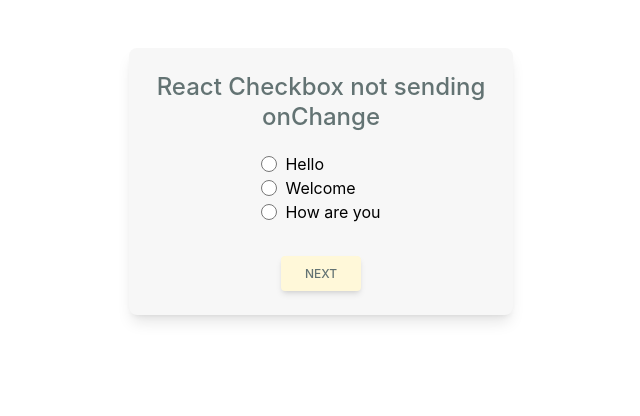
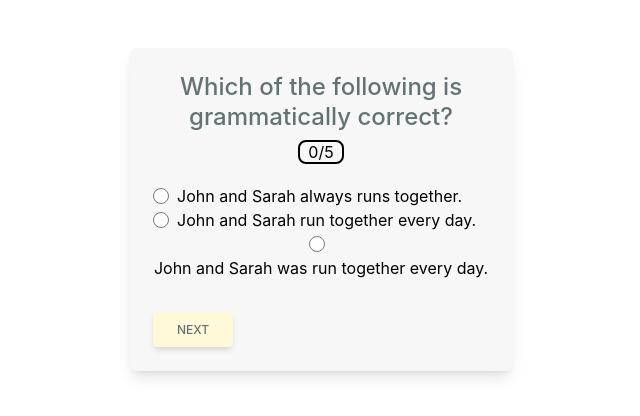
Before and after one commit to Gulnazmd/quiz, a Next.js app in the folder myquiz/: page /quiz in a window 1280 px wide. Shown: the top 416 px of the page, without its empty margins (319-959 px from the left). Built offline with nearby package versions, Linux system fonts and the light colour scheme.

Commit message:
test, checking the right answer.

```diff
--- a/myquiz/components/card.js
+++ b/myquiz/components/card.js
@@ -5,7 +5,6 @@
                 <div>
                   {props.children}
                 </div>
-                <button type="button" className=" inline-block mt-8 px-6 py-2.5 bg-lightgreen text-grey font-medium text-xs leading-tight uppercase rounded shadow-md hover:bg-darkgreen hover:shadow-lg focus:bg-darkgreen focus:shadow-lg focus:outline-none focus:ring-0 active:bg-darkgreen active:shadow-lg transition duration-150 ease-in-out">Next</button>
       </div>
 </div>
 
--- /dev/null
+++ b/myquiz/data.js
@@ -0,0 +1,33 @@
+export const data = [
+  {
+  id: "0",
+  question: "Which of the following is grammatically correct?",
+  answer: "John and Sarah run together every day.",
+  variants: [`John and Sarah always runs together.`, `John and Sarah run together every day.`, `John and Sarah was run together every day.`]
+  },
+  {
+  id: "1",
+  question: "What kind of dog keeps the best time?",
+  answer: "Watchdog",
+  variants: [`Watchdog`, `hotdog`, `Cutedog`]
+  },
+  {
+    id: "2",
+    question: "What kind of dog keeps the best time?",
+    answer: "Watchdog",
+    variants: [`Watchdog`, `hotdog`, `Cutedog`]
+  },
+  {
+    id: "3",
+    question: "What kind of dog keeps the best time?",
+    answer: "Watchdog",
+    variants: [`Watchdog`, `hotdog`, `Cutedog`]
+  },
+  {
+    id: "4",
+    question: "What kind of dog keeps the best time?",
+    answer: "Watchdog",
+    variants: [`Watchdog`, `hotdog`, `Cutedog`]
+    },
+
+  ]
--- a/myquiz/pages/quiz.js
+++ b/myquiz/pages/quiz.js
@@ -1,39 +1,111 @@
-import React, {Component} from 'react';
+import React from 'react';
 import Card from "../components/card";
+import { data } from '../data';
+import  { useState } from "react";
 
 
-class Quiz extends Component  {
+export default function Quiz () {
 
-	render () {
+	const [ currentQuestion, setCurrentQuestion ] = useState(0);
+	const [ myAnswer, setMyAnswer ] = useState("");
+	const [ score, setScore ] = useState(0);
+	const [ finish, setFinish ] = useState(false);
+	const [ show, setShow ] = useState(false);
 
+
+	const checkAnswer = (variant) => {
+		setMyAnswer(variant);
+	};
+
+	const checkCorrectAnswer = () => {
+		if (myAnswer === data[ currentQuestion ].answer) {
+			setScore(score + 1);
+		}
+	};
+
+	const reset = () => {
+		setShow(false);
+	};
+
+	const finishHandler = () => {
+		if (currentQuestion === data.length - 1) {
+			setFinish(true);
+		}
+	};
+
+	const startOver = () => {
+		setCurrentQuestion(0);
+		setFinish(false);
+		setMyAnswer("");
+		setScore(0);
+	};
+
+
+	if (finish) {
+		return (
+			<div className="container m-4 p-4 mx-auto h-min-screen grid grid-rows-1 grid-cols-1 items-center">
+				<div className="wrapper">
+					<h3 className="text-grey text-2xl leading-tight font-medium mb-2">
+						{`Welldone! Your Final Score is
+			${score}/${data.length}
+			points.`}
+					</h3>
+					<button
+						className=" inline-block mt-8 px-6 py-2.5 bg-lightgreen text-grey font-medium text-xs leading-tight uppercase rounded shadow-md hover:bg-darkgreen hover:shadow-lg focus:bg-darkgreen focus:shadow-lg focus:outline-none focus:ring-0 active:bg-darkgreen active:shadow-lg transition duration-150 ease-in-out"
+						onClick={() => startOver()}
+					>
+						Start Over
+					</button>
+				</div>
+			</div>
+		);
+	} else {
 		return (
 			<Card>
-				<h5 className="text-grey text-2xl leading-tight font-medium mb-2">React Checkbox not sending onChange</h5>
+				<h5 className="text-grey text-2xl leading-tight font-medium mb-2">{data[ currentQuestion ].question}</h5>
+				<span className="m-2 border-2 border-black mx-auto px-2 bg-gray-600 	text-pink-400 rounded-lg text-center">
+					{`${currentQuestion}/${data.length}`}
+				</span>
+
 				<div className="flex justify-center mt-5">
 					<div className="form-check flex flex-col items-start">
+						{data[ currentQuestion ].variants.map((variant) => (
 							<div>
-									<input className="form-check-input rounded-full h-4 w-4 border border-gray-300 bg-white checked:bg-blue-600 checked:border-blue-600 focus:outline-none transition duration-200 mt-1 align-top bg-no-repeat bg-center bg-contain mr-2 cursor-pointer" type="radio" name="flexRadioDefault" id="flexRadioDefault1"/>
-												<label className="form-check-label inline-block text-gray-800"    for="flexRadioDefault1">
-																			Hello
-												</label>
+								<input
+									key={variant.id}
+									onClick={() => checkAnswer(variant)}
+									className="form-check-input rounded-full h-4 w-4 border border-gray-300 bg-white checked:bg-blue-600 checked:border-blue-600 focus:outline-none transition duration-200 mt-1 align-top bg-no-repeat bg-center bg-contain mr-2 cursor-pointer" type="radio" name="flexRadioDefault" id="flexRadioDefault1" />
+								<label className="form-check-label inline-block text-gray-800" for="flexRadioDefault1">
+									{variant}
+								</label>
 							</div>
-							<div>
-                  <input className="form-check-input rounded-full h-4 w-4 border border-gray-300 bg-white checked:bg-blue-600 checked:border-blue-600 focus:outline-none transition duration-200 mt-1 align-top bg-no-repeat bg-center bg-contain  mr-2 cursor-pointer" type="radio" name="flexRadioDefault" id="flexRadioDefault1"/>
-                          <label className="form-check-label inline-block text-gray-800" for="flexRadioDefault1">
-                            Welcome
-													</label>
-							</div>
-							<div>
-                  <input className="form-check-input rounded-full h-4 w-4 border border-gray-300 bg-white checked:bg-blue-600 checked:border-blue-600 focus:outline-none transition duration-200 mt-1 align-top bg-no-repeat bg-center bg-contain  mr-2 cursor-pointer" type="radio" name="flexRadioDefault" id="flexRadioDefault1"/>
-                        <label className="form-check-label inline-block text-gray-800" for="flexRadioDefault1">
-                          How are you
-												</label>
-							</div>
+						))}
+						{currentQuestion < data.length - 1 && (
+							<button
+							className=" inline-block mt-8 px-6 py-2.5 bg-lightgreen text-grey font-medium text-xs leading-tight uppercase rounded shadow-md hover:bg-darkgreen hover:shadow-lg focus:bg-darkgreen focus:shadow-lg focus:outline-none focus:ring-0 active:bg-darkgreen active:shadow-lg transition duration-150 ease-in-out"
+								onClick={() => {
+									setCurrentQuestion(currentQuestion + 1);
+									checkCorrectAnswer();
+									reset();
+								}}
+							>
+								NEXT
+							</button>
+						)}
+						{currentQuestion === data.length - 1 && (
+							<button
+								className=" inline-block mt-8 px-6 py-2.5 bg-lightgreen text-grey font-medium text-xs leading-tight uppercase rounded shadow-md hover:bg-darkgreen hover:shadow-lg focus:bg-darkgreen focus:shadow-lg focus:outline-none focus:ring-0 active:bg-darkgreen active:shadow-lg transition duration-150 ease-in-out"
+								onClick={() => {
+									finishHandler()
+									checkCorrectAnswer();}
+								}
+							>
+								FINISH
+							</button>
+						)}
 					</div>
 				</div>
-      </Card>
+			</Card>
 		);
 	}
-	}
-
-export default Quiz;
+}
```
